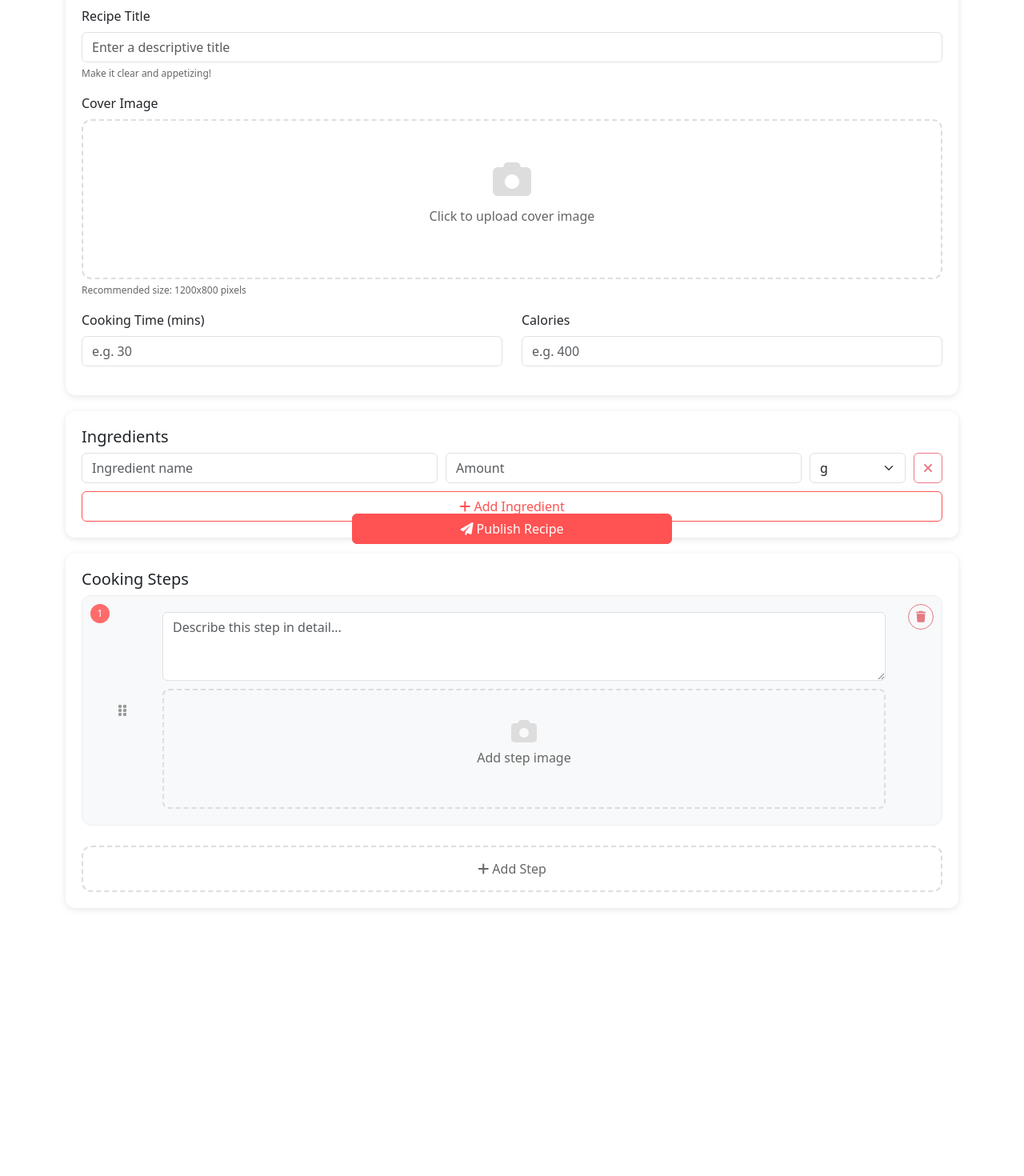
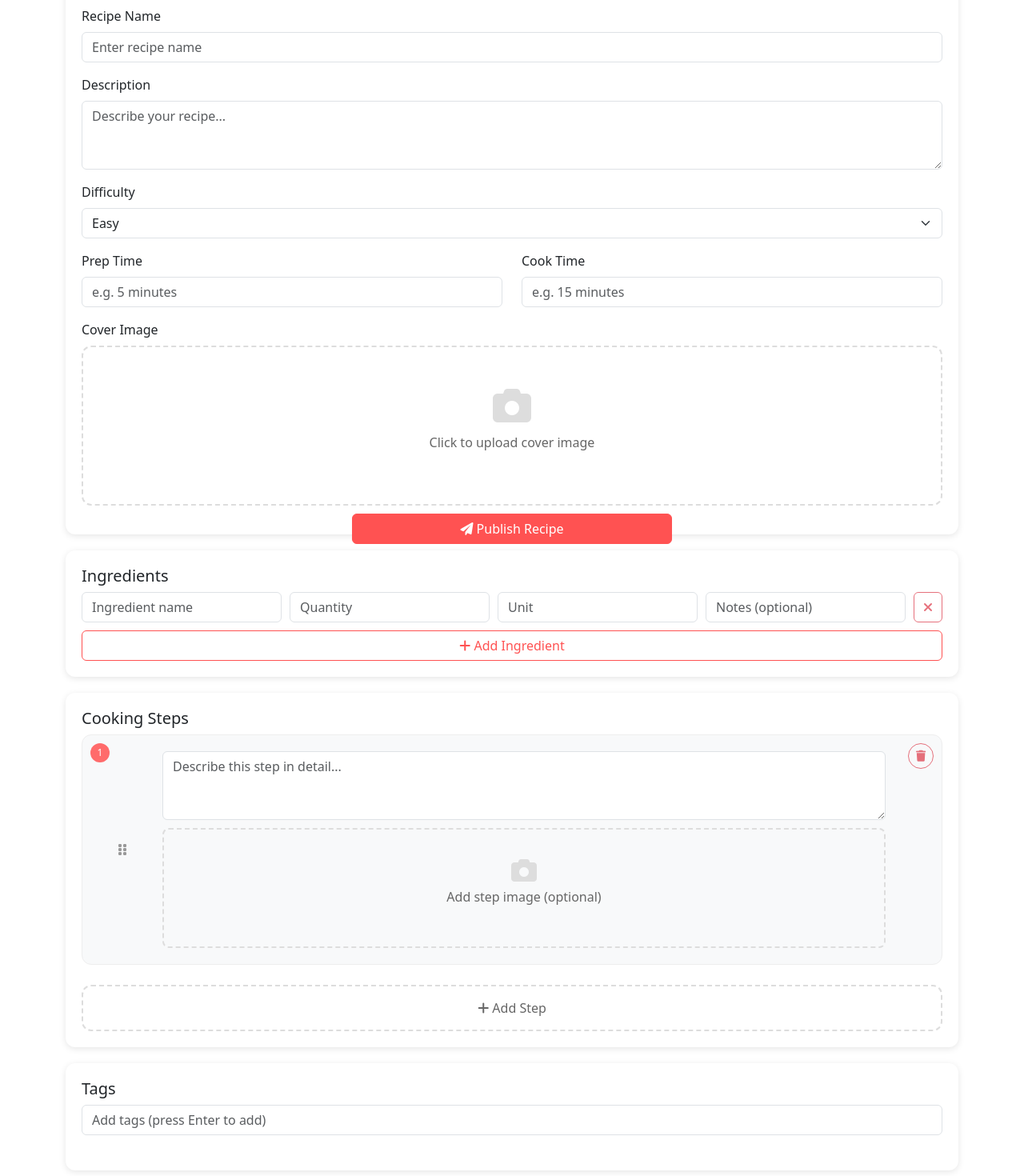
Before and after one commit to jigangmissyou/Recipes, a Vue app in the folder my-recipe-front/: page /add-recipe in a window 1280 px wide. Shown: the part 100-1570 px from the top of the page at 80% size. Before the commit the page ends 1325 px from the top, so only its background shows below. Built offline with nearby package versions, Linux system fonts and the light colour scheme; sample sign-in values are in the browser's storage.

Commit message:
Implete recipe submit function

```diff
--- /dev/null
+++ b/my-recipe-front/src/services/recipe.ts
@@ -0,0 +1,49 @@
+import api from './api'
+
+export interface Recipe {
+  category_id: number
+  name: string
+  description: string
+  difficulty: string
+  prep_time: string
+  cook_time: string
+  cover_image: string
+  ingredients: {
+    name: string
+    quantity: string
+    unit: string
+    notes?: string
+  }[]
+  steps: {
+    step_order: number
+    description: string
+    image?: string
+  }[]
+  tags: string[]
+}
+
+export const recipeService = {
+  // 创建菜谱
+  async createRecipe(recipe: Recipe) {
+    const response = await api.post('/recipes', recipe)
+    return response.data
+  },
+
+  // 上传图片
+  async uploadImage(file: File) {
+    const formData = new FormData()
+    formData.append('image', file)
+    const response = await api.post('/upload', formData, {
+      headers: {
+        'Content-Type': 'multipart/form-data',
+      },
+    })
+    // 确保返回的数据中包含图片URL
+    if (!response.data || !response.data.image_url) {
+      throw new Error('Invalid response from server: missing image URL')
+    }
+    return {
+      url: response.data.image_url
+    }
+  }
+}
--- a/my-recipe-front/src/views/AddRecipesView.vue
+++ b/my-recipe-front/src/views/AddRecipesView.vue
@@ -19,37 +19,47 @@
           <div class="form-section">
             <h5>Basic Information</h5>
             <div class="mb-3">
-              <label class="form-label">Recipe Title</label>
-              <input v-model="form.title" type="text" class="form-control" placeholder="Enter a descriptive title" required>
-              <div class="form-tip">Make it clear and appetizing!</div>
+              <label class="form-label">Recipe Name</label>
+              <input v-model="form.name" type="text" class="form-control" placeholder="Enter recipe name" required>
+            </div>
+            <div class="mb-3">
+              <label class="form-label">Description</label>
+              <textarea v-model="form.description" class="form-control" rows="3" placeholder="Describe your recipe..." required></textarea>
+            </div>
+            <div class="mb-3">
+              <label class="form-label">Difficulty</label>
+              <select v-model="form.difficulty" class="form-select">
+                <option v-for="option in difficultyOptions" :key="option" :value="option">
+                  {{ option }}
+                </option>
+              </select>
+            </div>
+            <div class="row">
+              <div class="col-6">
+                <div class="mb-3">
+                  <label class="form-label">Prep Time</label>
+                  <input v-model="form.prep_time" type="text" class="form-control" placeholder="e.g. 5 minutes" required>
+                </div>
+              </div>
+              <div class="col-6">
+                <div class="mb-3">
+                  <label class="form-label">Cook Time</label>
+                  <input v-model="form.cook_time" type="text" class="form-control" placeholder="e.g. 15 minutes" required>
+                </div>
+              </div>
             </div>
             <div class="mb-3">
               <label class="form-label">Cover Image</label>
               <div class="image-upload" @click="triggerCoverUpload">
-                <div class="image-upload-placeholder" v-if="!form.coverImageUrl">
+                <div class="image-upload-placeholder" v-if="!form.cover_image">
                   <i class="fas fa-camera"></i>
                   <p>Click to upload cover image</p>
                 </div>
-                <img v-if="form.coverImageUrl" :src="form.coverImageUrl" alt="" />
+                <img v-if="form.cover_image" :src="form.cover_image" alt="" />
                 <div class="image-upload-overlay">
                   <i class="fas fa-camera"></i> Change Image
                 </div>
                 <input ref="coverInput" type="file" accept="image/*" style="display: none" @change="handleCoverChange">
-              </div>
-              <div class="form-tip">Recommended size: 1200x800 pixels</div>
-            </div>
-            <div class="row">
-              <div class="col-6">
-                <div class="mb-3">
-                  <label class="form-label">Cooking Time (mins)</label>
-                  <input v-model.number="form.cookingTime" type="number" class="form-control" placeholder="e.g. 30" required>
-                </div>
-              </div>
-              <div class="col-6">
-                <div class="mb-3">
-                  <label class="form-label">Calories</label>
-                  <input v-model.number="form.calories" type="number" class="form-control" placeholder="e.g. 400" required>
-                </div>
               </div>
             </div>
           </div>
@@ -60,17 +70,9 @@
             <div id="ingredientsList">
               <div class="ingredient-item" v-for="(ingredient, idx) in form.ingredients" :key="idx">
                 <input v-model="ingredient.name" type="text" class="form-control" placeholder="Ingredient name" required>
-                <input v-model.number="ingredient.amount" type="number" class="form-control" placeholder="Amount" required>
-                <select v-model="ingredient.unit" class="form-select">
-                  <option value="g">g</option>
-                  <option value="kg">kg</option>
-                  <option value="ml">ml</option>
-                  <option value="l">l</option>
-                  <option value="tbsp">tbsp</option>
-                  <option value="tsp">tsp</option>
-                  <option value="cup">cup</option>
-                  <option value="piece">piece</option>
-                </select>
+                <input v-model="ingredient.quantity" type="text" class="form-control" placeholder="Quantity" required>
+                <input v-model="ingredient.unit" type="text" class="form-control" placeholder="Unit">
+                <input v-model="ingredient.notes" type="text" class="form-control" placeholder="Notes (optional)">
                 <button type="button" class="btn btn-outline-danger" @click="removeIngredient(idx)" :disabled="form.ingredients.length === 1">
                   <i class="fas fa-times"></i>
                 </button>
@@ -85,26 +87,39 @@
           <div class="form-section">
             <h5>Cooking Steps</h5>
             <div id="stepsList">
-              <div class="step-item" v-for="(step, idx) in form.steps" :key="step.id" :data-id="step.id">
-                <div class="step-number">{{ idx + 1 }}</div>
+              <div class="step-item" v-for="(step, idx) in form.steps" :key="step.step_order">
+                <div class="step-number">
+                  <div class="drag-handle">
+                    <span></span>
+                    <span></span>
+                    <span></span>
+                  </div>
+                  {{ idx + 1 }}
+                </div>
+                <div class="step-content">
+                  <textarea v-model="step.description" class="form-control" rows="3" placeholder="Describe this step in detail..." required></textarea>
+                  <div class="step-image-upload" @click="triggerStepImageUpload(idx)">
+                    <div class="step-image-placeholder" v-if="!step.image_url">
+                      <i class="fas fa-camera"></i>
+                      <p>Add step image (optional)</p>
+                    </div>
+                    <img v-if="step.image_url" :src="step.image_url" alt="">
+                    <div class="image-upload-overlay">
+                      <i class="fas fa-camera"></i> Change Image
+                    </div>
+                    <input
+                      :ref="el => { if (el) stepInputs[idx] = el }"
+                      type="file"
+                      accept="image/*"
+                      style="display: none"
+                      @change="e => handleStepImageChange(e, idx)"
+                    >
+                  </div>
+                </div>
                 <div class="step-actions">
                   <button type="button" class="btn btn-outline-danger btn-step-action" @click="removeStep(idx)" :disabled="form.steps.length === 1">
                     <i class="fas fa-trash"></i>
                   </button>
-                </div>
-                <div class="step-content">
-                  <textarea v-model="step.text" class="form-control" rows="3" placeholder="Describe this step in detail..." required></textarea>
-                  <div class="step-image-upload" @click="triggerStepImageUpload(idx)">
-                    <div class="step-image-placeholder" v-if="!step.imageUrl">
-                      <i class="fas fa-camera"></i>
-                      <p>Add step image</p>
-                    </div>
-                    <img v-if="step.imageUrl" :src="step.imageUrl" alt="">
-                    <div class="image-upload-overlay">
-                      <i class="fas fa-camera"></i> Change Image
-                    </div>
-                    <input ref="stepInputs" type="file" accept="image/*" style="display: none" @change="e => handleStepImageChange(e, idx)">
-                  </div>
                 </div>
                 <div class="step-drag-handle">
                   <i class="fas fa-grip-vertical"></i>
@@ -115,10 +130,44 @@
               <i class="fas fa-plus"></i> Add Step
             </button>
           </div>
+
+          <!-- 添加标签部分 -->
+          <div class="form-section">
+            <h5>Tags</h5>
+            <div class="mb-3">
+              <input
+                type="text"
+                class="form-control"
+                placeholder="Add tags (press Enter to add)"
+                @keydown.enter.prevent="addTag"
+              >
+              <div class="tags-container mt-2">
+                <span
+                  v-for="(tag, index) in form.tags"
+                  :key="index"
+                  class="badge bg-primary me-2 mb-2"
+                >
+                  {{ tag }}
+                  <button
+                    type="button"
+                    class="btn-close btn-close-white ms-2"
+                    @click="removeTag(index)"
+                  ></button>
+                </span>
+              </div>
+            </div>
+          </div>
         </form>
+
         <!-- 发布按钮 -->
-        <button type="button" class="btn btn-primary publish-button" @click="handleSubmit">
-          <i class="fas fa-paper-plane"></i> Publish Recipe
+        <button
+          type="button"
+          class="btn btn-primary publish-button"
+          @click="handleSubmit"
+          :disabled="loading"
+        >
+          <i class="fas" :class="loading ? 'fa-spinner fa-spin' : 'fa-paper-plane'"></i>
+          {{ loading ? 'Publishing...' : 'Publish Recipe' }}
         </button>
       </div>
     </div>
@@ -127,76 +176,145 @@
 
 <script setup lang="ts">
 import { ref, nextTick, onMounted } from 'vue'
+import { useRouter } from 'vue-router'
 import Sortable from 'sortablejs'
+import { recipeService } from '@/services/recipe'
+import type { Recipe } from '@/services/recipe'
 
+const router = useRouter()
 const goBack = () => window.history.back()
 
 const coverInput = ref<HTMLInputElement | null>(null)
 const stepInputs = ref<HTMLInputElement[]>([])
+const loading = ref(false)
 
 const form = ref({
-  title: '',
-  coverImageUrl: '',
-  cookingTime: null as number | null,
-  calories: null as number | null,
+  category_id: 1,
+  name: '',
+  description: '',
+  difficulty: 'Easy',
+  prep_time: '',
+  cook_time: '',
+  cover_image: '',
   ingredients: [
-    { name: '', amount: null as number | null, unit: 'g' }
+    { name: '', quantity: '', unit: '', notes: '' }
   ],
   steps: [
-    { id: Date.now(), text: '', imageUrl: '' }
-  ]
+    {
+      step_order: 1,
+      description: '',
+      image_url: ''
+    }
+  ],
+  tags: []
 })
 
+const difficultyOptions = ['Easy', 'Medium', 'Hard']
+
 const addIngredient = () => {
-  form.value.ingredients.push({ name: '', amount: null, unit: 'g' })
+  form.value.ingredients.push({ name: '', quantity: '', unit: '', notes: '' })
 }
 const removeIngredient = (idx: number) => {
   if (form.value.ingredients.length > 1) form.value.ingredients.splice(idx, 1)
 }
 
 const addStep = () => {
-  form.value.steps.push({ id: Date.now() + Math.random(), text: '', imageUrl: '' })
+  const newOrder = form.value.steps.length + 1
+  form.value.steps.push({
+    step_order: newOrder,
+    description: '',
+    image_url: ''
+  })
   nextTick(() => initSortable())
 }
 const removeStep = (idx: number) => {
-  if (form.value.steps.length > 1) form.value.steps.splice(idx, 1)
+  if (form.value.steps.length > 1) {
+    form.value.steps.splice(idx, 1)
+    form.value.steps.forEach((step, index) => {
+      step.step_order = index + 1
+    })
+  }
 }
 
 const triggerCoverUpload = () => {
   coverInput.value?.click()
 }
-const handleCoverChange = (e: Event) => {
+const handleCoverChange = async (e: Event) => {
   const file = (e.target as HTMLInputElement).files?.[0]
   if (file) {
-    const reader = new FileReader()
-    reader.onload = ev => {
-      form.value.coverImageUrl = ev.target?.result as string
+    try {
+      loading.value = true
+      const response = await recipeService.uploadImage(file)
+      console.log('Upload response:', response)
+      if (response.url) {
+        const baseUrl = import.meta.env.VITE_API_BASE_URL || 'http://localhost'
+        const imageUrl = response.url.startsWith('http') ? response.url : `${baseUrl}${response.url}`
+        form.value.cover_image = imageUrl
+        console.log('Updated cover image URL:', form.value.cover_image)
+      } else {
+        throw new Error('No image URL in response')
+      }
+    } catch (error) {
+      console.error('Failed to upload image:', error)
+      alert('图片上传失败，请重试')
+    } finally {
+      loading.value = false
     }
-    reader.readAsDataURL(file)
   }
 }
 
-const triggerStepImageUpload = (idx: number) => {
-  // 由于每个input都渲染，直接用ref数组
-  stepInputs.value[idx]?.click()
-}
-const handleStepImageChange = (e: Event, idx: number) => {
+const handleStepImageChange = async (e: Event, idx: number) => {
   const file = (e.target as HTMLInputElement).files?.[0]
   if (file) {
-    const reader = new FileReader()
-    reader.onload = ev => {
-      form.value.steps[idx].imageUrl = ev.target?.result as string
+    try {
+      loading.value = true
+      const response = await recipeService.uploadImage(file)
+      console.log('Upload response for step image:', response)
+      if (response.url) {
+        const baseUrl = import.meta.env.VITE_API_BASE_URL || 'http://localhost'
+        const imageUrl = response.url.startsWith('http') ? response.url : `${baseUrl}${response.url}`
+        form.value.steps[idx].image_url = imageUrl
+        console.log('Updated step image URL:', form.value.steps[idx].image_url)
+      } else {
+        throw new Error('No image URL in response')
+      }
+    } catch (error) {
+      console.error('Failed to upload step image:', error)
+      alert('图片上传失败，请重试')
+    } finally {
+      loading.value = false
     }
-    reader.readAsDataURL(file)
   }
 }
 
-const handleSubmit = () => {
-  // 这里可以做表单校验和提交
-  alert('模拟发布成功！')
+const handleSubmit = async () => {
+  try {
+    if (!form.value.name || !form.value.description || !form.value.cover_image) {
+      alert('请填写所有必填字段')
+      return
+    }
+
+    if (form.value.ingredients.some(ing => !ing.name || !ing.quantity)) {
+      alert('请填写完整的食材信息')
+      return
+    }
+
+    if (form.value.steps.some(step => !step.description)) {
+      alert('请填写所有步骤的描述')
+      return
+    }
+
+    loading.value = true
+    const response = await recipeService.createRecipe(form.value)
+    router.push(`/recipe/${response.id}`)
+  } catch (error) {
+    console.error('Failed to create recipe:', error)
+    alert('创建菜谱失败，请重试')
+  } finally {
+    loading.value = false
+  }
 }
 
-// 拖拽排序
 let sortable: Sortable | null = null
 const initSortable = () => {
   nextTick(() => {
@@ -209,7 +327,6 @@ const initSortable = () => {
         ghostClass: 'sortable-ghost',
         chosenClass: 'sortable-chosen',
         onEnd: evt => {
-          // 重新排序steps
           const oldIndex = evt.oldIndex!
           const newIndex = evt.newIndex!
           const moved = form.value.steps.splice(oldIndex, 1)[0]
@@ -223,6 +340,23 @@ const initSortable = () => {
 onMounted(() => {
   initSortable()
 })
+
+const addTag = (event: Event) => {
+  const input = event.target as HTMLInputElement
+  const tag = input.value.trim()
+  if (tag && !form.value.tags.includes(tag)) {
+    form.value.tags.push(tag)
+    input.value = ''
+  }
+}
+
+const removeTag = (index: number) => {
+  form.value.tags.splice(index, 1)
+}
+
+const triggerStepImageUpload = (idx: number) => {
+  stepInputs.value[idx]?.click()
+}
 </script>
 
 <style scoped>
@@ -375,13 +509,11 @@ onMounted(() => {
   cursor: pointer;
   overflow: hidden;
   position: relative;
-  z-index: 2;
 }
 .step-image-upload img {
   width: 100%;
   height: 100%;
   object-fit: cover;
-  display: block;
 }
 .step-image-placeholder {
   text-align: center;
@@ -391,6 +523,23 @@ onMounted(() => {
   font-size: 32px;
   margin-bottom: 5px;
   color: #ddd;
+}
+.image-upload-overlay {
+  position: absolute;
+  top: 0;
+  left: 0;
+  right: 0;
+  bottom: 0;
+  background: rgba(0, 0, 0, 0.5);
+  color: white;
+  display: flex;
+  align-items: center;
+  justify-content: center;
+  opacity: 0;
+  transition: opacity 0.3s;
+}
+.step-image-upload:hover .image-upload-overlay {
+  opacity: 1;
 }
 .btn-add-step {
   width: 100%;
@@ -445,4 +594,27 @@ onMounted(() => {
   border-color: #ff5252;
   color: white;
 }
+
+.tags-container {
+  display: flex;
+  flex-wrap: wrap;
+  gap: 0.5rem;
+}
+
+.badge {
+  display: inline-flex;
+  align-items: center;
+  padding: 0.5rem 1rem;
+  font-size: 0.875rem;
+}
+
+.btn-close {
+  padding: 0.25rem;
+  font-size: 0.75rem;
+}
+
+.btn:disabled {
+  opacity: 0.7;
+  cursor: not-allowed;
+}
 </style>
```
